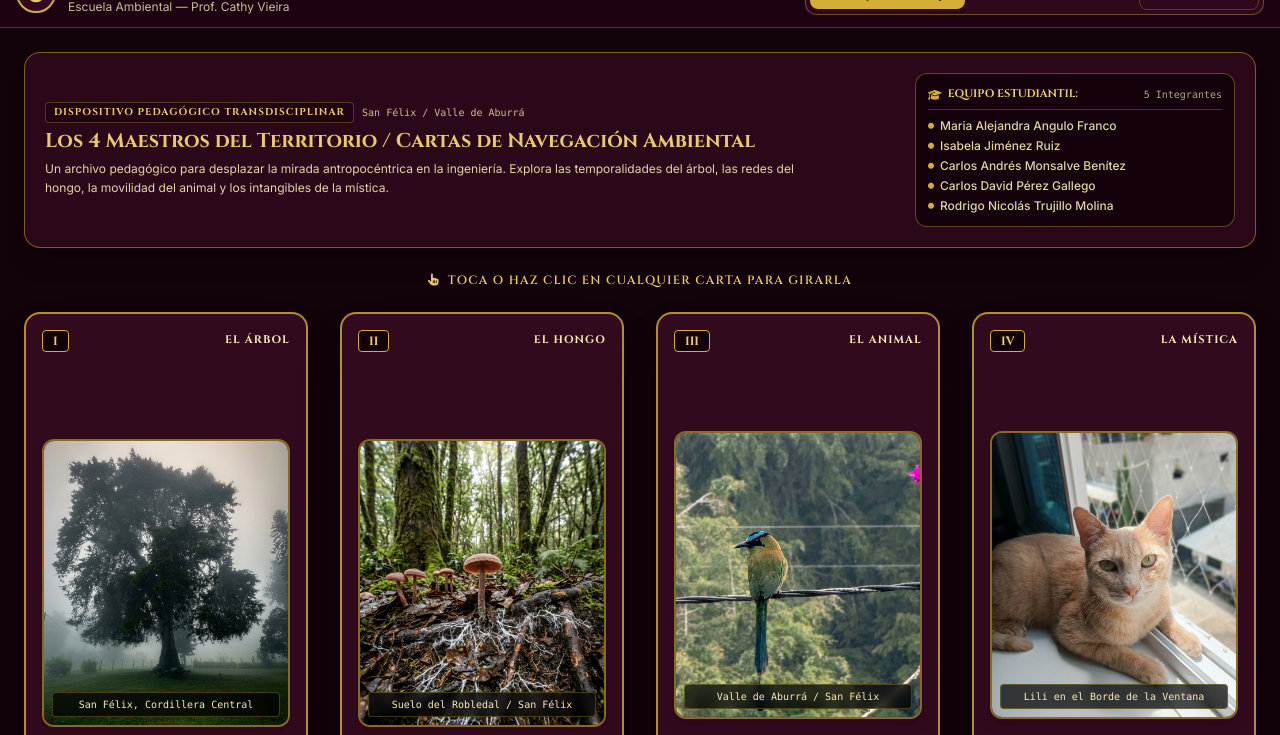
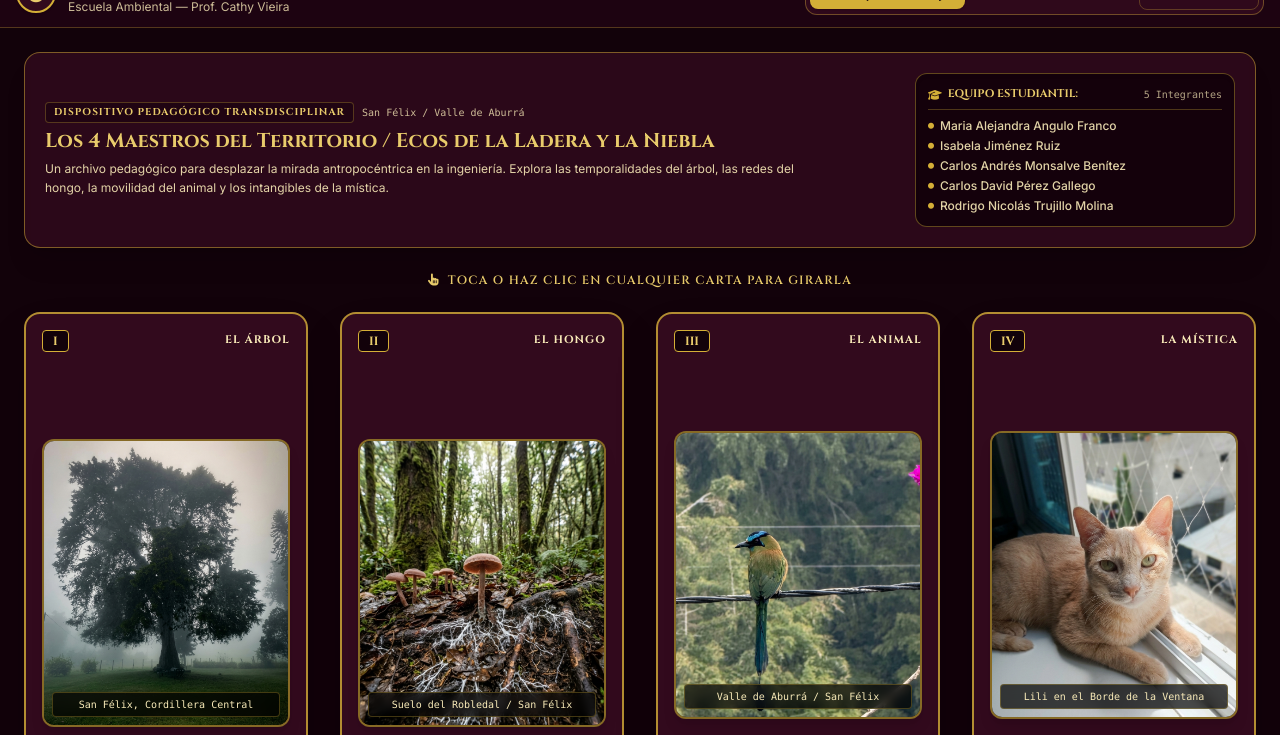
Before and after one commit to alejandraangulo-commits/baraja-oracular, a plain HTML site: page index.html in a window 1280 px wide. Shown: the part 41-776 px from the top of the page. Drawn offline with nearby package versions, Linux system fonts and the light colour scheme.

Commit message:
Update index.html

```diff
--- a/index.html
+++ b/index.html
@@ -186,7 +186,7 @@
                         <span class="text-[10px] text-gold-300/80 font-mono">San Félix / Valle de Aburrá</span>
                     </div>
                     <h2 class="text-lg sm:text-xl font-bold font-cinzel text-gold-400 mt-1">
-                        Los 4 Maestros del Territorio / Cartas de Navegación Ambiental
+                        Los 4 Maestros del Territorio / Ecos de la Ladera y la Niebla
                     </h2>
                     <p class="text-xs text-gold-300/90 mt-1 max-w-3xl leading-relaxed">
                         Un archivo pedagógico para desplazar la mirada antropocéntrica en la ingeniería. Explora las temporalidades del árbol, las redes del hongo, la movilidad del animal y los intangibles de la mística.
```
